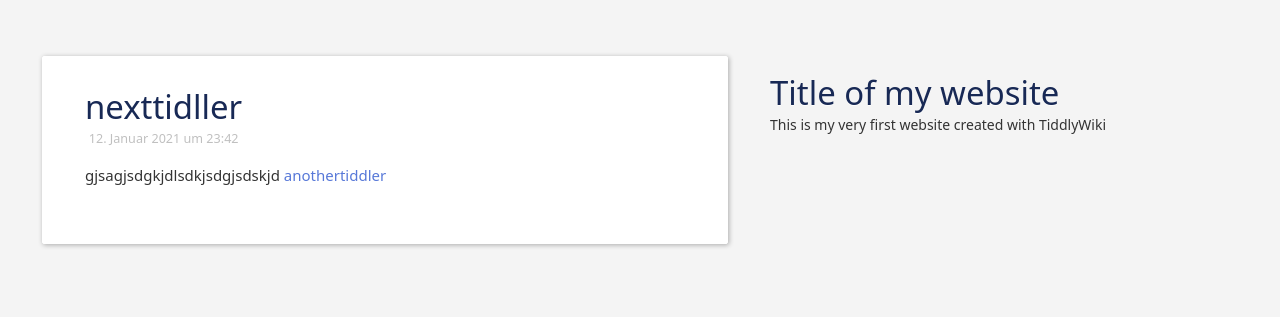
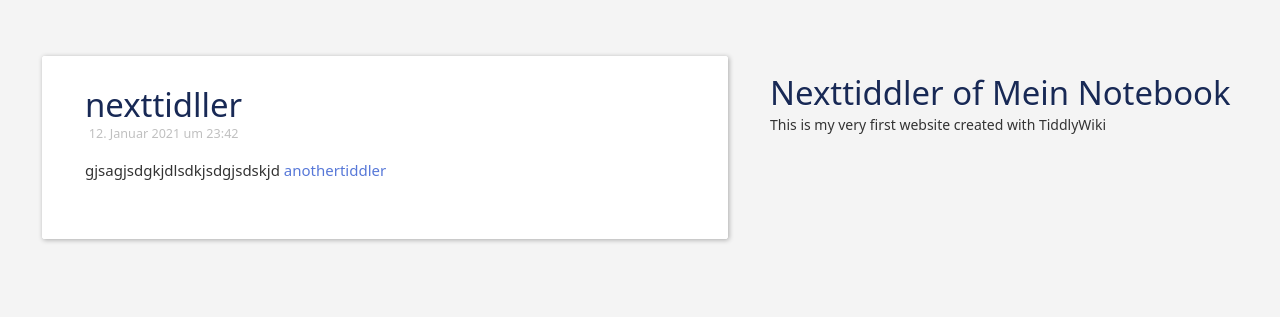
Before and after one commit to Cnoxi/tw5jsp, a plain HTML site: page nexttidller.html in a window 1280 px wide. Drawn offline with Linux system fonts and the light colour scheme.

Commit message:
Update nexttidller.html

```diff
--- a/nexttidller.html
+++ b/nexttidller.html
@@ -1,4 +1,3 @@
-<!doctype html>
 <html>
 <head>
 <meta http-equiv="Content-Type" content="text/html;charset=utf-8" />
@@ -11,11 +10,11 @@
 <meta name="format-detection" content="telephone=no">
 <link id="faviconLink" rel="shortcut icon" href="favicon.ico">
 <link rel="stylesheet" href="static.css">
-<title>nexttidller: Mein TiddlyWiki — my personal notebook</title>
+
 </head>
 <body class="tc-body">
 <div class="tc-sidebar-scrollable" style="overflow: auto;">
-<div class="tc-sidebar-header"><h1 class="tc-site-title">Title of my website</h1></div>
+<div class="tc-sidebar-header"><h1 class="tc-site-title">Nexttiddler of Mein Notebook</h1></div>
 
 <div class="tc-site-subtitle">This is my very first website created with TiddlyWiki</div>
 </div>
```
